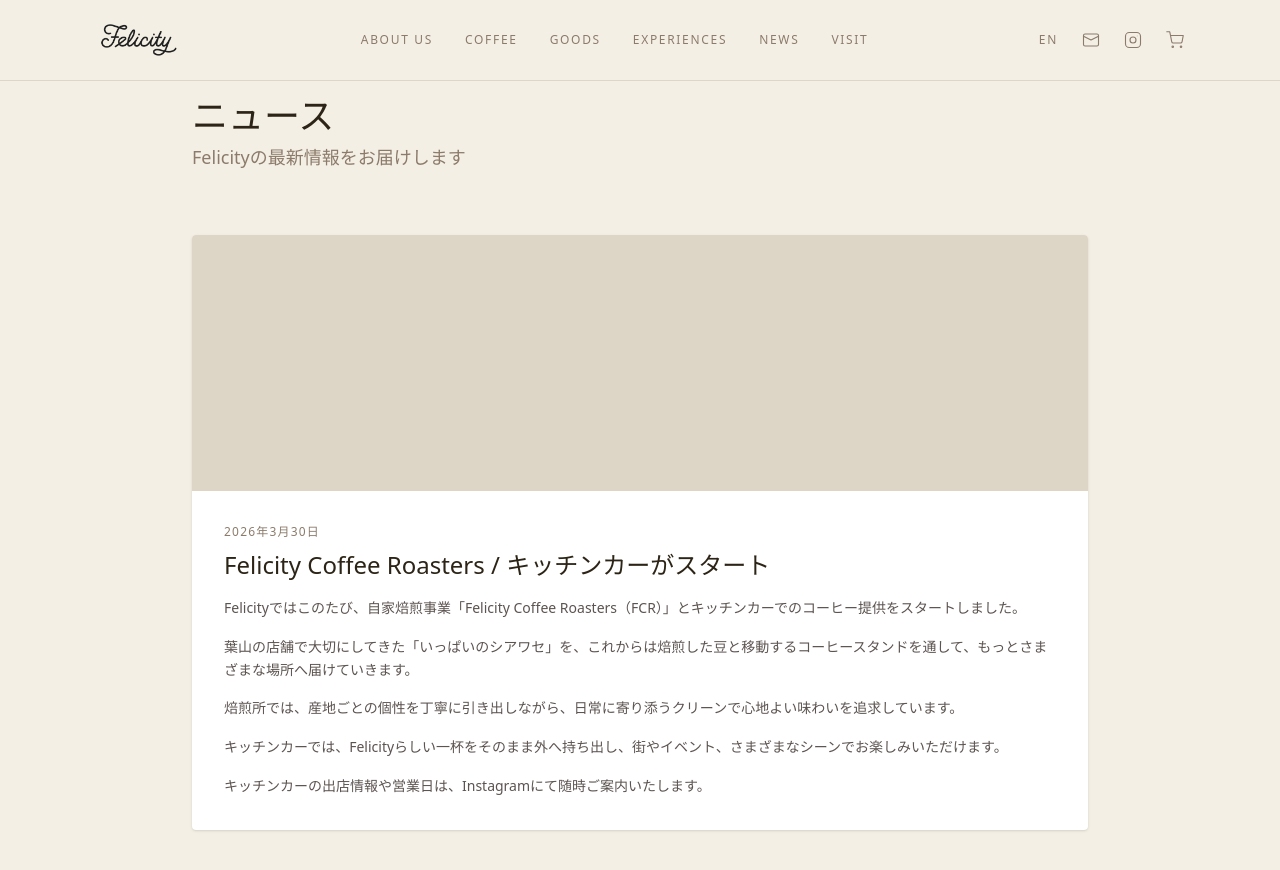
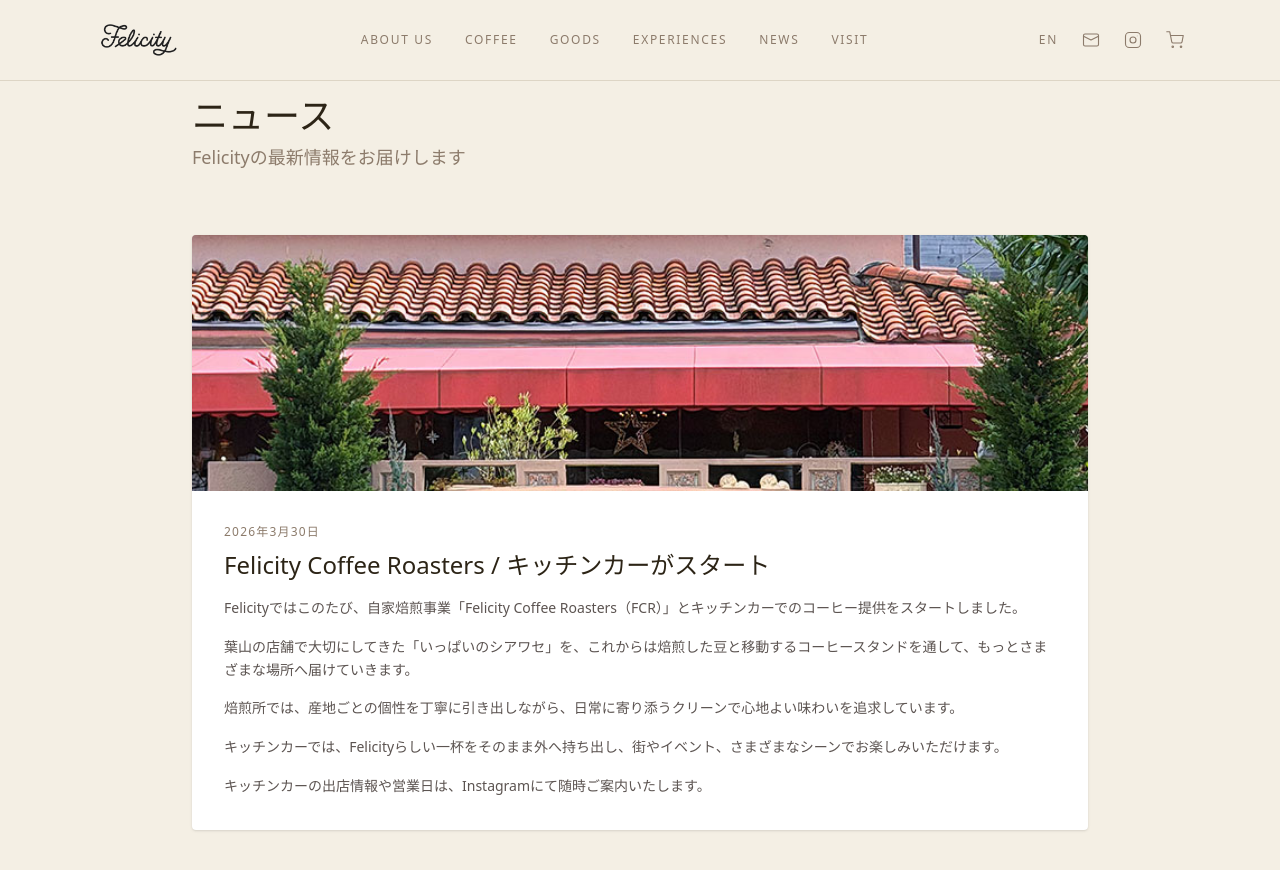
Before and after one commit to rkirishima/felicity-web, a Next.js app: page /news in a window 1280 px wide. Shown: the top 870 px of the page. Built offline with nearby package versions, Linux system fonts and the light colour scheme.

Commit message:
Fix: add Image component to display food truck photos on news pages

```diff
--- a/app/en/news/page.tsx
+++ b/app/en/news/page.tsx
@@ -1,5 +1,6 @@
 import { Header } from '@/app/components/Header';
 import { Footer } from '@/app/components/Footer';
+import Image from 'next/image';
 
 export const metadata = {
   title: 'News | Felicity',
@@ -20,7 +21,15 @@
           {/* News Article */}
           <article className="bg-white rounded-sm shadow-sm overflow-hidden mb-16">
             <div className="flex flex-col">
-              <div className="relative w-full h-64 bg-[#DDD5C5]" />
+              <div className="relative w-full h-64 bg-[#DDD5C5]">
+                <Image
+                  src="/images/news/food-truck.jpg"
+                  alt="Felicity Coffee Roasters Food Truck Launch"
+                  fill
+                  className="object-cover"
+                  priority
+                />
+              </div>
               <div className="p-8">
                 <p className="text-[12px] text-[#8C7B6B] mb-2 uppercase tracking-widest">
                   March 30, 2026
--- a/app/news/page.tsx
+++ b/app/news/page.tsx
@@ -1,5 +1,6 @@
 import { Header } from '@/app/components/Header';
 import { Footer } from '@/app/components/Footer';
+import Image from 'next/image';
 
 export const metadata = {
   title: 'ニュース | Felicity',
@@ -20,7 +21,15 @@
           {/* News Article */}
           <article className="bg-white rounded-sm shadow-sm overflow-hidden mb-16">
             <div className="flex flex-col">
-              <div className="relative w-full h-64 bg-[#DDD5C5]" />
+              <div className="relative w-full h-64 bg-[#DDD5C5]">
+                <Image
+                  src="/images/news/food-truck.jpg"
+                  alt="Felicity Coffee Roasters Food Truck"
+                  fill
+                  className="object-cover"
+                  priority
+                />
+              </div>
               <div className="p-8">
                 <p className="text-[12px] text-[#8C7B6B] mb-2 uppercase tracking-widest">
                   2026年3月30日
```
